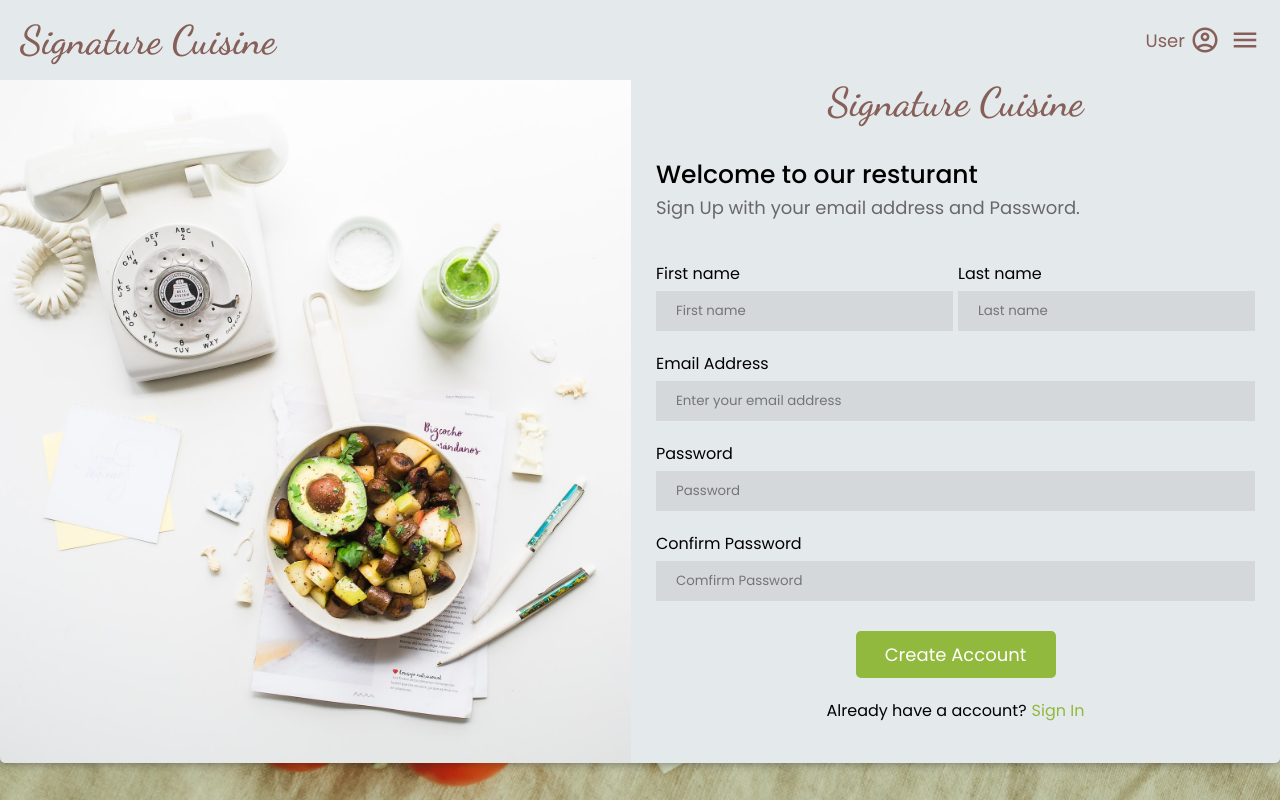
After one commit to harshawije-dev/Signature-Cuisine---Web-App, a PHP site: page /sign-up.php in a window 1280 px wide. The commit adds this page. Run offline with PHP 8.4, Linux system fonts and the light colour scheme.

Commit message:
sign up page fixed

```diff
--- a/Js/script.js
+++ b/Js/script.js
@@ -3,23 +3,51 @@ const navToggleBtn = document.querySelector(".js-nav-toggle");
 const deletePopUpBtn = document.querySelectorAll('.js-item-delete-btn');
 const deleteYesBtn = document.querySelector('.js-yes-btn');
 const deleteNoBtn = document.querySelector('.js-no-btn');
+const signUpBtn = document.querySelector('.js-sing-up-btn');
+
 
 const loginMenu = document.querySelector(".js-login-menu");
 const navMenu = document.querySelector(".js-mobile-nav");
 const deletePopUp = document.querySelector('.js-delete-pop-up');
-const popUpMessage = document.querySelector('.js-pop-up-message')
+const popUpMessage = document.querySelector('.js-pop-up-message');
+const newPw = document.getElementById("newPassword");
+const comPw = document.getElementById("confirmPassword");
+
 
 UserLoginBtn.addEventListener("click", () => {
   menuOpenCloser("display-off",loginMenu);
 });
 
 navToggleBtn.addEventListener("click", ()=>{
-    menuOpenCloser("display-off",navMenu)
+    menuOpenCloser("display-off",navMenu);
 });
 
 
 
-// delete using class
+
+
+
+//sign up password matching
+signUpBtn.addEventListener('click',(e)=>{
+  if(!(newPw.value == comPw.value) ){
+    comPw.classList.add('error-outline')
+    e.preventDefault();
+  }
+})
+
+
+
+
+
+
+
+
+
+
+
+
+
+// delete pop using class
 deletePopUpBtn.forEach((item)=>{
   item.addEventListener('click',(e)=>{
     e.preventDefault();
@@ -43,17 +71,6 @@ deletePopUpBtn.forEach((item)=>{
 })
 
 
-// update using class
-
-
-
-
-
-
-
-
-
-
 // toggle function
 function menuOpenCloser(className, menuItem) {
   if (menuItem.classList.contains(className)) {
--- a/Styles/index.css
+++ b/Styles/index.css
@@ -3,6 +3,12 @@
   padding: 0;
   box-sizing: border-box;
   font-family: "Poppins", sans-serif;
+}
+
+
+a{
+  text-decoration: none;
+  color: black;
 }
 
 html {
@@ -50,7 +56,7 @@ nav {
   position: relative;
 }
 
-.nav-logo h1 {
+.nav-logo h1, .common-logo {
   font-family: var(--Secondary-font);
   font-weight: bold;
   font-size: 40px;
--- a/Styles/login.css
+++ b/Styles/login.css
@@ -1,3 +1,122 @@
-body{
+:root {
+  --main-color: #e4e9ec;
+  --secondary-color: #875f59;
+  --third-color: #eeefeb;
+  --positive-color: #5cb85c;
+  --negative-color: #e65b65;
+  --fade-font-color:rgb(104, 104, 104);
+  --main-font: "Poppins", sans-serif;
+  --Secondary-font: "Dancing Script";
+  --mobile-font-size: 40px;
+}
 
+body {
+  background-image: url('../images/common/bg.jpg');
+  background-position: center;
+  background-size: cover;
 }
+
+main {
+  display: flex;
+  align-items: center;
+  justify-content: center;
+  height: 100vh;
+  background-color:  #92b93d33;
+}
+
+.common-logo{
+  text-align: center;
+}
+.login-container {
+  display: grid;
+  grid-template-columns: 2fr 1fr;
+  border-radius: 5px;
+  box-shadow: 0px 0px 10px rgba(24, 24, 24, 0.479);
+  overflow: hidden;
+}
+
+.container-left-side{
+  height: 725px;
+}
+
+.container-left-side img {
+  height: 100%;
+  width: 100%;
+  object-fit:cover;
+}
+
+.container-right-side{
+  display: flex;
+  justify-content: center;
+  align-items: center;
+  padding: 25px;
+  background-color: var(--main-color);
+}
+
+.welcome-text{
+  font-size: 25px;
+  font-weight: 500;
+  margin-top: 30px;
+}
+
+.mini-text{
+  font-size: 18px;
+  color: var(--fade-font-color)
+}
+
+form{
+  margin-top: 40px;
+  display: flex;
+  flex-direction: column;
+  gap: 20px;
+}
+
+.input-container{
+  display: flex;
+  flex-direction: column;
+  gap: 5px;
+}
+
+.input-container input{
+  padding: 10px 20px;
+  outline: none;
+  background-color: rgba(128, 128, 128, 0.164);
+  border: none;
+}
+
+label{
+  color: black;
+}
+
+.sign-up-option{
+  display: flex;
+  justify-content: center;
+  gap: 5px;
+}
+
+.sign-up-option a{
+  color:#91B93D;
+}
+
+.form-sign-in-btn{
+  margin: 0 auto;
+  margin-top: 40px;
+  border: none;
+  background-color: #91B93D;
+  color: white;
+  padding: 10px;
+  border-radius: 5px;
+  font-size: 18px;
+  cursor: pointer;
+  width: 200px;
+}
+
+.name-input-container{
+  display: flex;
+  gap: 5px;
+  justify-content: space-between;
+}
+
+.error-outline{
+  box-shadow: 0px 0px 5px red;
+}
--- a/connection.php
+++ b/connection.php
@@ -11,3 +11,6 @@ $conn = new mysqli($servername, $username, $password, $db_name);
 if (!$conn) {
     die('Could not connect' . mysqli_errno($conn));
 }
+else {
+    echo "Connected !";
+}
--- /dev/null
+++ b/sign-up.php
@@ -0,0 +1,66 @@
+<!DOCTYPE html>
+<html lang="en">
+
+<head>
+
+    <head>
+        <meta charset="UTF-8">
+        <meta name="viewport" content="width=device-width, initial-scale=1.0">
+        <link href="https://fonts.googleapis.com/css2?family=Dancing+Script:wght@400;500;600&family=Poppins:ital,wght@0,400;0,500;0,700;1,600&display=swap" rel="stylesheet">
+        <link rel="stylesheet" href="https://fonts.googleapis.com/css2?family=Material+Symbols+Outlined:opsz,wght,FILL,GRAD@20..48,100..700,0..1,-50..200" />
+        <link rel="stylesheet" href="Styles/index.css">
+        <link rel="stylesheet" href="Styles/login.css">
+        <title>Login Page</title>
+    </head>
+</head>
+
+<body>
+    <?php include 'components/header.php' ?>
+    <main>
+        <div class="login-container">
+            <div class="container-left-side">
+                <img src="images/common/login_side_image.jpg" alt="">
+            </div>
+            <div class="container-right-side">
+                <div>
+                    <p class="common-logo">Signature Cuisine</p>
+                    <p class="welcome-text">Welcome to our resturant</p>
+                    <p class="mini-text">Sign Up with your email address and Password.</p>
+                    <form action="backend/register.php" method="post">
+                        <div class="name-input-container ">
+                            <div class="input-container">
+                                <label for="">First name</label>
+                                <input type="text" placeholder="First name" name="first_name" required>
+                            </div>
+                            <div class="input-container">
+                                <label for="">Last name</label>
+                                <input type="text" placeholder="Last name" name="last_name" required>
+                            </div>
+                        </div>
+
+                        <div class="input-container">
+                            <label for="">Email Address</label>
+                            <input type="email" placeholder="Enter your email address" name="email" required>
+                        </div>
+                        <div class="input-container">
+                            <label for="">Password</label>
+                            <input type="password" placeholder="Password" name="password" required id="newPassword">
+                        </div>
+                        <div class="input-container">
+                            <label for="">Confirm Password</label>
+                            <input class="" type="password" placeholder="Comfirm Password" name="com_password" required id="confirmPassword">
+                        </div>
+                        <input class="form-sign-in-btn js-sing-up-btn" type="submit" value="Create Account" style="margin-top:10px;" name="register_btn">
+                        <div class="sign-up-option">
+                            <p>Already have a account?</p>
+                            <a href="login.php">Sign In</a>
+                        </div>
+                </div>
+                </form>
+            </div>
+        </div>
+    </main>
+    <script src="js/script.js"></script>
+</body>
+
+</html>
--- a/update-item.php
+++ b/update-item.php
@@ -15,9 +15,7 @@ if (isset($_GET['edit'])) {
 //update product logic
 if (isset($_POST['update_product'])) {
     $updated_id = $_POST['update_item_id'];
-    echo $updated_id;
     $updated_name = $_POST['update_item_name'];
-    echo $updated_name;
     $updated_price = $_POST['update_item_price'];
     $updated_description = $_POST['update_item_description'];
     $updated_category = $_POST['update_item_category'];
```
Also changed, not shown: backend/register.php (added, +140 -0 lines), login.php (+27 -27 lines), images/common/bg-image.jpg (added), images/common/bg.jpg (added), images/common/login_side_image.jpg (added), index.php (renamed from index.html).
